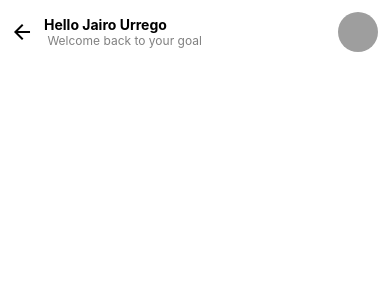
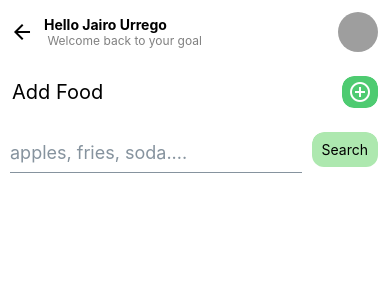
Before and after one commit to jairourrego123/AppCalorias, a React Native app: screen /AddFood in a window 390 px wide. Shown: the top 300 px of the page. Built offline with nearby package versions, Linux system fonts and the light colour scheme; grey boxes are pictures that could not be loaded.

Commit message:
configuracion de pagina agregando todas las funcionalidades respectivas del aplicartivo

```diff
--- a/src/pages/AddFood/AddFood.tsx
+++ b/src/pages/AddFood/AddFood.tsx
@@ -1,23 +1,134 @@
-import React from 'react'
-import { StyleSheet, View } from 'react-native'
+import React, { useEffect, useState } from 'react'
+import { Alert, ScrollView, StyleSheet, View } from 'react-native'
 import { Text } from 'react-native'
 import Header from '../../components/Header'
+import { Button, Icon, Input } from '@rneui/themed';
+import AddFoodModal from '../../components/AddFoodModal';
+import useFoodStorage from '../../hooks/useFoodStorage';
+import { Meal } from '../../types';
+import MealItem from '../../components/MealItem';
 // import { Text } from '@rneui/themed'
 function AddFood() {
-  return (
-    <View style={styles.container}>
-      <Header/>
+    const [visible, setIsvisible] = useState<boolean>(false)
+    const [foods, setFoods] = useState<Meal[]>([])
+    const [search, setSearch] = useState<string>('')
+    const { onGetFoods } = useFoodStorage()
+    const loadFoods = async () => {
+        try {
+            const foodResponse = await onGetFoods();
+            setFoods(foodResponse)
 
-    </View>
-  )
-}
+        } catch (error) {
+            console.error(error);
+
+        }
+    }
+
+
+    useEffect(() => {
+        loadFoods().catch(null)
+    },[])
+    const handleModalClose = async (shouldUpdate?: boolean) => {
+        if (shouldUpdate) {
+            Alert.alert('Comida guardada exitosamente')
+            loadFoods();
+        }
+
+
+        setIsvisible(false)
+    }
+
+    const handleSearchPress = async () => {
+        try {
+
+            const result = await onGetFoods();
+            console.log(result.filter((item: Meal) => item.name.includes(search)));
+
+            setFoods(result.filter((item: Meal) => item.name.toLowerCase().includes(search.toLowerCase())));
+        } catch (error) {
+                console.error(error);
+                setFoods([]);
+
+        }
+    }
+    return (
+        <View style={styles.container}>
+            <Header />
+            <View style={styles.addFoodContainer}>
+                <View style={styles.legendContainer}>
+                    <Text style={styles.addFoodLegend}>Add Food</Text>
+                </View>
+                <View style={styles.addFoodBtnContainer}>
+                    <Button
+
+                        icon={<Icon name="add-circle-outline" color="#fff" />}
+                        radius='lg'
+                        color='#4ecb71'
+                        size='sm'
+                        onPress={() => { setIsvisible(true) }}
+                    //   onPress={handleAddCaloriesPress}
+                    />
+                </View>
+            </View>
+            <View style={styles.searchContainer}>
+                <View style={styles.inputSearch}>
+                    <Input placeholder="apples, fries, soda...." value={search} onChangeText={(text: string) => (setSearch(text))} />
+                </View>
+
+                <Button title="Search" color={"#ade8af"} titleStyle={styles.searchBtnTitle} radius={'lg'} onPress={handleSearchPress} />
+
+            </View>
+            <ScrollView style={styles.content}>
+                {foods?.map(meal => (
+                    <MealItem key={`my-meal-itel-${meal.name}`} {...meal} isAbletoAdd />
+                ))}
+            </ScrollView>
+            <AddFoodModal visible={visible} onClose={handleModalClose} />
+        </View>
+    )
+} 0
 
 const styles = StyleSheet.create({
-  container:{
-    padding:12,
-    backgroundColor:'#fff',
-    flex:1,
-  },
+    container: {
+        padding: 12,
+        backgroundColor: '#fff',
+        flex: 1,
+    },
+    addFoodContainer: {
+        flexDirection: 'row',
+        alignItems: 'center',
+        marginVertical: 24,
+
+    },
+    legendContainer: {
+        flex: 1,
+        // alignItems:'flex-start'
+    },
+    addFoodBtnContainer: {
+        flex: 1,
+        alignItems: 'flex-end'
+
+    },
+    addFoodLegend: {
+        fontSize: 20,
+        color: '#000'
+    },
+    searchContainer: {
+        flexDirection: 'row',
+
+
+    },
+    inputSearch: {
+        flex: 1,
+        marginLeft: -12
+        // alignItems:'flex-start',
+        // width:'100%'
+    },
+    searchBtnTitle: {
+        color: "#000",
+        fontSize: 14,
+    },
+    content: {},
 
 })
 export default AddFood
--- a/src/pages/Home/Home.tsx
+++ b/src/pages/Home/Home.tsx
@@ -1,67 +1,109 @@
 import { Text } from '@rneui/themed'
-import React from 'react'
+import React, { useState, useCallback } from 'react'
 import { StyleSheet, View } from 'react-native'
 import Header from '../../components/Header'
-import { Button,Icon } from '@rneui/themed';
-import { useNavigation } from '@react-navigation/native';
+import { Button, Icon } from '@rneui/themed';
+import { useNavigation, useFocusEffect } from '@react-navigation/native';
 import { NativeStackNavigationProp } from '@react-navigation/native-stack';
-import { RootStackParamsList } from '../../types';
+import { Meal, RootStackParamsList, TodayCaloriesProps } from '../../types';
+import useFoodStorage from '../../hooks/useFoodStorage';
+import TodayCalories  from '../../components/TodayCalories';
+import TodayMeals from '../../components/TodayMeals';
+
+const totalCaloriesPerDay = 2000;
 const Home = () => {
+  const [todayFood, setTodayFood] = useState<Meal[]>([])
+  const [todayStadistic, setTodayStadistic] = useState<TodayCaloriesProps>({consumed:0,total:totalCaloriesPerDay,remaining:0,porcentage:0});
+  const { onGetTodayFoods } = useFoodStorage();
+  const { navigate } = useNavigation<NativeStackNavigationProp<RootStackParamsList, 'Home'>>();
 
-  const {navigate} = useNavigation<NativeStackNavigationProp<RootStackParamsList,'Home'>>();
 
-  const handleAddCaloriesPress = ()=>{
+  const calculateTodayStadistic = (meals: Meal[]) => {
+    try {
+      const caloriesConsumed = meals.reduce((acum, curr) => acum + Number(curr.calories), 0);
+
+      const remainingCalories = totalCaloriesPerDay - caloriesConsumed;
+      const porcentage = (caloriesConsumed / totalCaloriesPerDay) * 100
+
+      setTodayStadistic({ consumed: caloriesConsumed, porcentage, remaining: remainingCalories });
+    } catch (error) {
+      console.error(error);
+
+    }
+  }
+
+  const loadTodayFood = useCallback(async () => {
+    try {
+      const todyFoodResponse = (await onGetTodayFoods()) as Meal[];
+      calculateTodayStadistic(todyFoodResponse);
+      setTodayFood(todyFoodResponse);
+    } catch (error) {
+      console.error(error);
+      setTodayFood([])
+    }
+
+  }, []);
+
+  useFocusEffect(useCallback(() => {
+    loadTodayFood().catch(null);
+
+  }, [loadTodayFood]))
+
+  const handleAddCaloriesPress = () => {
 
     navigate('AddFood')
 
   }
 
+
   return (
     <View style={styles.container}>
-        <Header/>
+      <Header />
       <View style={styles.caloriesContainer}>
         <View style={styles.leftContainer}>
-        <Text style={styles.caloriesLegent}>Calories </Text>
+          <Text style={styles.caloriesLegend}>Calories </Text>
         </View>
         <View style={styles.rightContainer}>
           <Button
 
             icon={<Icon name="add-circle-outline" color="#fff" />}
-             radius='lg'
+            radius='lg'
             color='#4ecb71'
             onPress={handleAddCaloriesPress}
-            />
+          />
 
 
         </View>
       </View>
+      <TodayCalories {...todayStadistic} />
+      <TodayMeals foods={todayFood} onCompleteAddRemove={loadTodayFood}/>
     </View>
   )
 }
 
 const styles = StyleSheet.create({
-  container:{
-    padding:12,
-    backgroundColor:'#fff',
-    flex:1,
+  container: {
+    padding: 12,
+    backgroundColor: '#fff',
+    flex: 1,
   },
 
-  caloriesContainer:{
-    flexDirection:'row',
-    alignItems:'center',
-    marginVertical:24,
+  caloriesContainer: {
+    flexDirection: 'row',
+    alignItems: 'center',
+    marginVertical: 24,
   },
-  leftContainer:{
-    flex:1,
-    justifyContent:'center'
+  leftContainer: {
+    flex: 1,
+    justifyContent: 'center'
   },
-  rightContainer:{
-    flex:1,
-    alignItems:'flex-end',
-    justifyContent:'center',
+  rightContainer: {
+    flex: 1,
+    alignItems: 'flex-end',
+    justifyContent: 'center',
   },
-  caloriesLegent:{
-    fontSize:20,
+  caloriesLegend: {
+    fontSize: 20,
   },
 })
 
```
